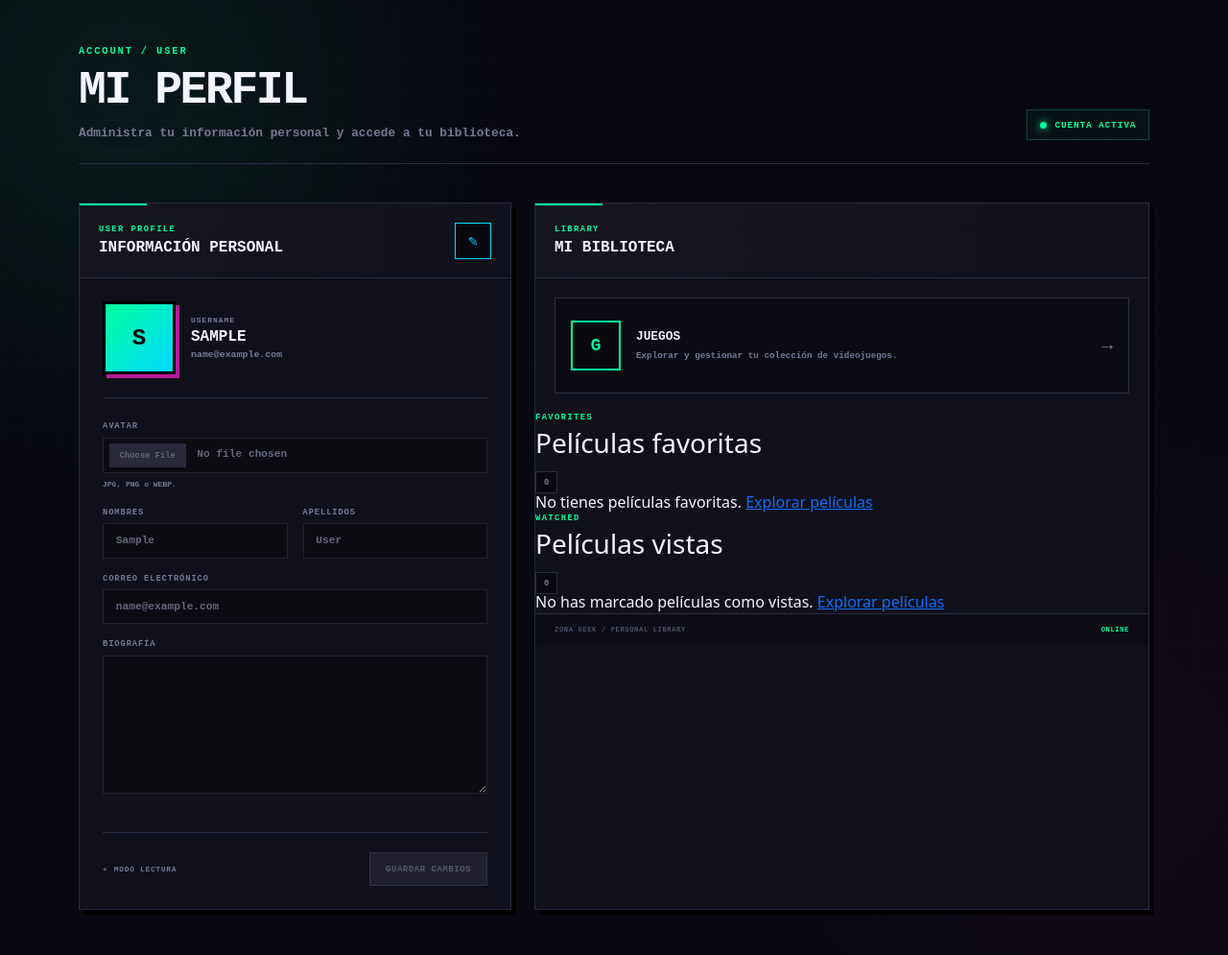
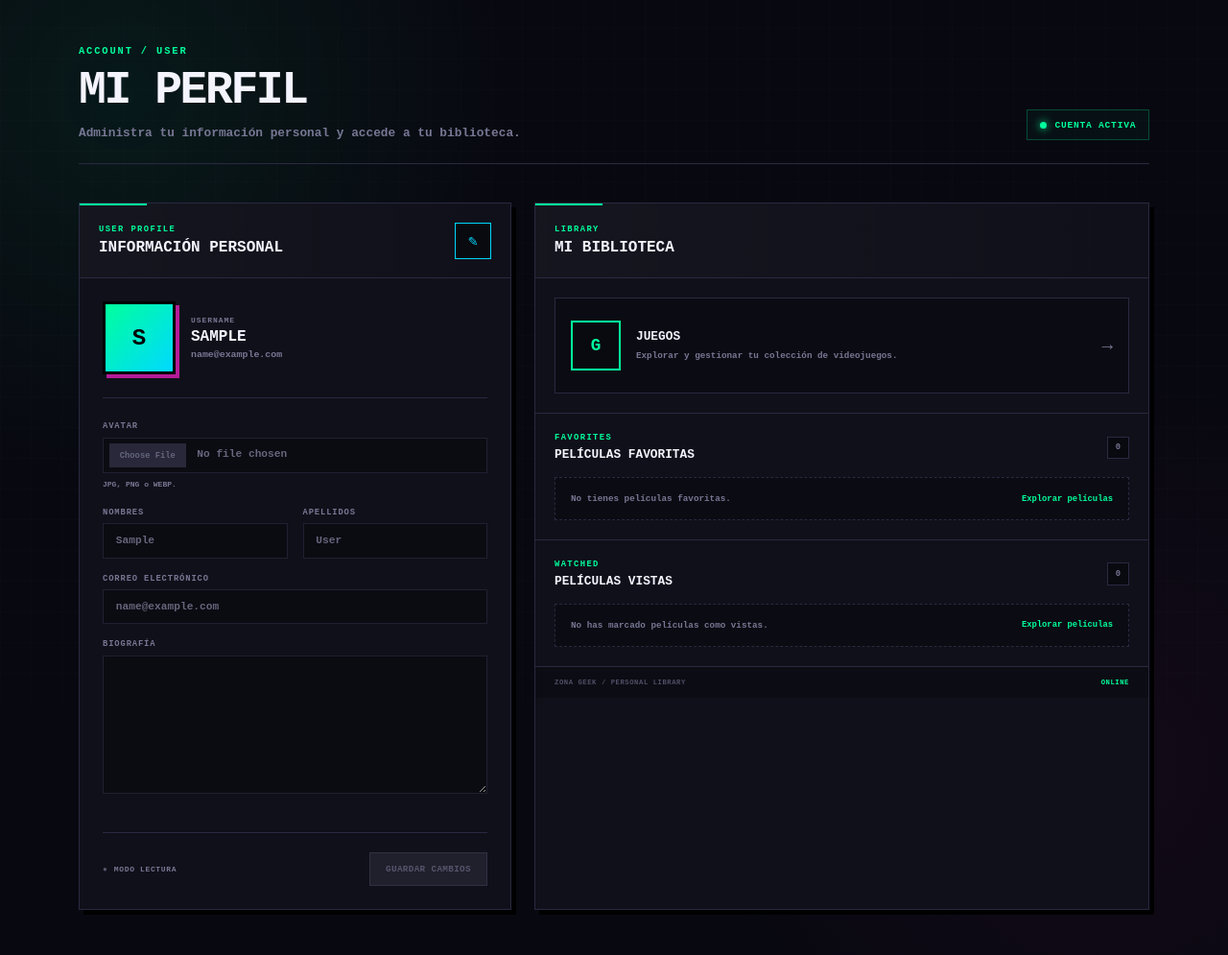
Before and after one commit to mc-herrera-90/django-backend-first, a Django app: page /accounts/profile/ in a window 1280 px wide. Shown: the part 67-1062 px from the top of the page at 96% size. Run offline with Django 5.2, Linux system fonts and the light colour scheme; the visitor is signed in with stand-in values (Sample User, id 1); some libraries are stand-ins or nearby versions.

Commit message:
feat(css): support favorite and watched movies view in user profile

```diff
--- a/accounts/static/css/profile.css
+++ b/accounts/static/css/profile.css
@@ -1,22 +1,17 @@
 /* =========================================================
    PROFILE — ZONA GEEK
    ========================================================= */
-
 .profile-page {
     --profile-bg: #080810;
     --profile-panel: #10101a;
     --profile-panel-alt: #0c0c14;
-
     --profile-primary: #00ff9d;
     --profile-secondary: #b51c98;
     --profile-accent: #00d9ff;
-
     --profile-text: #f4f4ff;
     --profile-muted: #777794;
     --profile-border: #292941;
-
     min-height: calc(100vh - 76px);
-
     background:
         radial-gradient(
             circle at 10% 10%,
@@ -29,24 +24,16 @@
             transparent 30%
         ),
         var(--profile-bg);
-
     color: var(--profile-text);
-
     overflow: hidden;
 }
-
-
 /* =========================================================
    GRID BACKGROUND
    ========================================================= */
-
 .profile-page::before {
     content: "";
-
     position: fixed;
-
     inset: 0;
-
     background-image:
         linear-gradient(
             rgba(255, 255, 255, .018) 1px,
@@ -57,965 +44,788 @@
             rgba(255, 255, 255, .018) 1px,
             transparent 1px
         );
-
     background-size: 32px 32px;
-
     pointer-events: none;
-
     opacity: .7;
 }
-
-
 /* =========================================================
    HEADER
    ========================================================= */
-
 .profile-header {
     position: relative;
-
     display: flex;
-
     align-items: flex-end;
-
     justify-content: space-between;
-
     gap: 2rem;
-
     margin-bottom: 2.5rem;
-
     padding-bottom: 1.5rem;
-
     border-bottom: 1px solid var(--profile-border);
 }
-
 .profile-kicker {
     display: block;
-
     margin-bottom: .5rem;
-
     color: var(--profile-primary);
-
     font:
         900 .65rem
         "Courier New",
         monospace;
-
     letter-spacing: .18em;
-
     text-transform: uppercase;
 }
-
 .profile-header h1 {
     margin: 0;
-
     color: var(--profile-text);
-
     font:
         900 clamp(2rem, 4vw, 3rem)
         "Courier New",
         monospace;
-
     letter-spacing: -.05em;
-
     text-transform: uppercase;
 }
-
 .profile-header p {
     margin: .65rem 0 0;
-
     color: var(--profile-muted);
-
     font:
         700 .8rem
         "Courier New",
         monospace;
 }
-
-
 /* =========================================================
    ACCOUNT STATUS
    ========================================================= */
-
 .profile-status {
     display: flex;
-
     align-items: center;
-
     gap: .55rem;
-
     padding: .6rem .8rem;
-
     background: rgba(0, 255, 157, .04);
-
     border: 1px solid rgba(0, 255, 157, .25);
-
     color: var(--profile-primary);
-
     font:
         900 .6rem
         "Courier New",
         monospace;
-
     letter-spacing: .08em;
-
     white-space: nowrap;
 }
-
 .profile-status-dot {
     width: 7px;
     height: 7px;
-
     background: var(--profile-primary);
-
     box-shadow:
         0 0 8px var(--profile-primary);
-
     border-radius: 50%;
 }
-
-
 /* =========================================================
    CARD
    ========================================================= */
-
 .profile-card {
     position: relative;
-
     height: 100%;
-
     background: var(--profile-panel);
-
     border: 1px solid var(--profile-border);
-
     box-shadow:
         5px 5px 0 #000;
-
     overflow: hidden;
 }
-
 .profile-card::before {
     content: "";
-
     position: absolute;
-
     top: 0;
     left: 0;
-
     width: 70px;
     height: 2px;
-
     background: var(--profile-primary);
 }
-
-
 /* =========================================================
    CARD HEADER
    ========================================================= */
-
 .profile-card-header {
     display: flex;
-
     align-items: center;
-
     gap: 1rem;
-
     min-height: 78px;
-
     padding: 1rem 1.25rem;
-
     background:
         linear-gradient(
             90deg,
             rgba(255, 255, 255, .025),
             transparent
         );
-
     border-bottom: 1px solid var(--profile-border);
 }
-
 .profile-card-header > div:first-child {
     flex: 1;
 }
-
 .profile-card-label {
     display: block;
-
     margin-bottom: .3rem;
-
     color: var(--profile-primary);
-
     font:
         900 .55rem
         "Courier New",
         monospace;
-
     letter-spacing: .16em;
 }
-
 .profile-card-header h2 {
     margin: 0;
-
     color: var(--profile-text);
-
     font:
         900 1rem
         "Courier New",
         monospace;
-
     text-transform: uppercase;
 }
-
-
 /* =========================================================
    EDIT BUTTON
    ========================================================= */
-
 .profile-edit-button {
     display: flex;
-
     align-items: center;
     justify-content: center;
-
     width: 38px;
     height: 38px;
-
     flex-shrink: 0;
-
     padding: 0;
-
     background: #090910;
-
     border: 1px solid var(--profile-accent);
-
     color: var(--profile-accent);
-
     font:
         900 1rem
         "Courier New",
         monospace;
-
     cursor: pointer;
-
     transition:
         background .15s ease,
         color .15s ease,
         box-shadow .15s ease,
         transform .15s ease;
 }
-
 .profile-edit-button:hover {
     background: var(--profile-accent);
-
     color: #000;
-
     box-shadow:
         3px 3px 0 #000;
-
     transform: translate(-1px, -1px);
 }
-
 .profile-edit-button.is-editing {
     border-color: #ff4d6d;
-
     color: #ff4d6d;
 }
-
 .profile-edit-button.is-editing:hover {
     background: #ff4d6d;
-
     color: #000;
 }
-
-
 /* =========================================================
    FORM
    ========================================================= */
-
 .profile-form {
     padding: 1.5rem;
 }
-
 .profile-form fieldset {
     min-width: 0;
-
     margin: 0;
     padding: 0;
-
     border: 0;
 }
-
-
 /* =========================================================
    IDENTITY
    ========================================================= */
-
 .profile-identity {
     display: flex;
-
     align-items: center;
-
     gap: 1rem;
-
     margin-bottom: 1.5rem;
-
     padding-bottom: 1.5rem;
-
     border-bottom: 1px solid var(--profile-border);
 }
-
 .profile-avatar {
     display: flex;
-
     align-items: center;
     justify-content: center;
-
     width: 76px;
     height: 76px;
-
     flex-shrink: 0;
-
     overflow: hidden;
-
     background:
         linear-gradient(
             135deg,
             var(--profile-primary),
             var(--profile-accent)
         );
-
     border: 3px solid #000;
-
     box-shadow:
         4px 4px 0 var(--profile-secondary);
-
     color: #000;
-
     font:
         900 1.5rem
         "Courier New",
         monospace;
 }
-
 .profile-avatar img {
     display: block;
-
     width: 100%;
     height: 100%;
-
     object-fit: cover;
 }
-
 .profile-identity-info {
     min-width: 0;
 }
-
 .profile-identity-label {
     display: block;
-
     margin-bottom: .25rem;
-
     color: var(--profile-muted);
-
     font:
         900 .5rem
         "Courier New",
         monospace;
-
     letter-spacing: .12em;
 }
-
 .profile-identity-info strong {
     display: block;
-
     overflow: hidden;
-
     color: var(--profile-text);
-
     font:
         900 1rem
         "Courier New",
         monospace;
-
     text-overflow: ellipsis;
-
     text-transform: uppercase;
-
     white-space: nowrap;
 }
-
 .profile-identity-email {
     display: block;
-
     max-width: 100%;
-
     margin-top: .25rem;
-
     overflow: hidden;
-
     color: var(--profile-muted);
-
     font:
         700 .62rem
         "Courier New",
         monospace;
-
     text-overflow: ellipsis;
-
     white-space: nowrap;
 }
-
-
 /* =========================================================
    FORM FIELDS
    ========================================================= */
-
 .profile-form-field {
     margin-bottom: 1rem;
 }
-
 .profile-form-field label {
     display: block;
-
     margin-bottom: .4rem;
-
     color: var(--profile-muted);
-
     font:
         900 .55rem
         "Courier New",
         monospace;
-
     letter-spacing: .1em;
-
     text-transform: uppercase;
 }
-
 .profile-form-field input,
 .profile-form-field textarea,
 .profile-form-field select {
     display: block;
-
     width: 100%;
-
     padding: .7rem .8rem;
-
     background: #08080f;
-
     border: 1px solid var(--profile-border);
-
     border-radius: 0;
-
     outline: none;
-
     color: var(--profile-text);
-
     font:
         700 .7rem
         "Courier New",
         monospace;
-
     transition:
         border-color .15s ease,
         box-shadow .15s ease,
         background .15s ease;
 }
-
 .profile-form-field textarea {
     min-height: 100px;
-
     resize: vertical;
 }
-
-
 /* =========================================================
    DISABLED
    ========================================================= */
-
 .profile-form-field input:disabled,
 .profile-form-field textarea:disabled,
 .profile-form-field select:disabled {
     background: #0b0b12;
-
     border-color: #202031;
-
     color: #66667d;
-
     cursor: not-allowed;
-
     opacity: 1;
 }
-
 .profile-form-field input:disabled::placeholder,
 .profile-form-field textarea:disabled::placeholder {
     color: #4e4e62;
 }
-
-
 /* =========================================================
    FOCUS
    ========================================================= */
-
 .profile-form-field input:not(:disabled):focus,
 .profile-form-field textarea:not(:disabled):focus,
 .profile-form-field select:not(:disabled):focus {
     background: #0b1011;
-
     border-color: var(--profile-primary);
-
     box-shadow:
         0 0 0 2px rgba(0, 255, 157, .08);
 }
-
-
 /* =========================================================
    AVATAR INPUT
    ========================================================= */
-
 .profile-avatar-field {
     margin-bottom: 1.25rem;
 }
-
 .profile-file-wrapper input[type="file"] {
     padding: .35rem;
-
     cursor: pointer;
 }
-
 .profile-file-wrapper input[type="file"]::file-selector-button {
     margin-right: .7rem;
-
     padding: .45rem .7rem;
-
     background: var(--profile-primary);
-
     border: 0;
-
     color: #000;
-
     font:
         900 .55rem
         "Courier New",
         monospace;
-
     cursor: pointer;
 }
-
 .profile-file-wrapper input[type="file"]:disabled::file-selector-button {
     background: #28283a;
-
     color: #65657d;
-
     cursor: not-allowed;
 }
-
 .profile-form-field small {
     display: block;
-
     margin-top: .4rem;
-
     color: var(--profile-muted);
-
     font:
         600 .5rem
         "Courier New",
         monospace;
 }
-
-
 /* =========================================================
    TWO COLUMNS
    ========================================================= */
-
 .profile-form-grid {
     display: grid;
-
     grid-template-columns: repeat(2, minmax(0, 1fr));
-
     gap: 1rem;
 }
-
-
 /* =========================================================
    ACTIONS
    ========================================================= */
-
 .profile-form-actions {
     display: flex;
-
     align-items: center;
-
     justify-content: space-between;
-
     gap: 1rem;
-
     margin-top: 1.5rem;
     padding-top: 1.25rem;
-
     border-top: 1px solid var(--profile-border);
 }
-
 .profile-edit-status {
     color: var(--profile-muted);
-
     font:
         900 .5rem
         "Courier New",
         monospace;
-
     letter-spacing: .08em;
 }
-
 .profile-edit-status::before {
     content: "●";
-
     margin-right: .4rem;
-
     color: #55556c;
 }
-
 .profile-edit-status.is-editing {
     color: var(--profile-primary);
 }
-
 .profile-edit-status.is-editing::before {
     color: var(--profile-primary);
-
     text-shadow:
         0 0 6px var(--profile-primary);
 }
-
 .profile-save-button {
     padding: .7rem 1rem;
-
     background: var(--profile-primary);
-
     border: 1px solid var(--profile-primary);
-
     color: #000;
-
     font:
         900 .58rem
         "Courier New",
         monospace;
-
     letter-spacing: .04em;
-
     cursor: pointer;
-
     box-shadow:
         3px 3px 0 #000;
-
     transition:
         background .15s ease,
         transform .15s ease;
 }
-
 .profile-save-button:hover:not(:disabled) {
     background: #7dffca;
-
     transform: translate(-1px, -1px);
 }
-
 .profile-save-button:disabled {
     background: #20202d;
-
     border-color: #303044;
-
     color: #55556c;
-
     cursor: not-allowed;
-
     box-shadow: none;
 }
-
-
 /* =========================================================
-   LIBRARY
+   GAMES LIBRARY
    ========================================================= */
-
 .profile-library {
     padding: 1.25rem;
 }
-
 .profile-library-item {
     position: relative;
-
     display: flex;
-
     align-items: center;
-
     gap: 1rem;
-
     min-height: 100px;
-
     padding: 1rem;
-
-    margin-bottom: .75rem;
-
     background: #0b0b13;
-
     border: 1px solid var(--profile-border);
-
     color: var(--profile-text);
-
     text-decoration: none;
-
     transition:
         border-color .15s ease,
         background .15s ease,
         transform .15s ease;
 }
-
-.profile-library-item:last-child {
-    margin-bottom: 0;
-}
-
 .profile-library-item:hover {
     background: #0e1017;
-
     border-color: var(--profile-primary);
-
     color: var(--profile-text);
-
     transform: translateX(4px);
 }
-
-
 /* =========================================================
-   LIBRARY ICON
+   GAMES LIBRARY ICON
    ========================================================= */
-
 .profile-library-icon {
     display: flex;
-
     align-items: center;
     justify-content: center;
-
     width: 52px;
     height: 52px;
-
     flex-shrink: 0;
-
     background: #090910;
-
     border: 2px solid;
-
     font:
         900 1.1rem
         "Courier New",
         monospace;
 }
-
 .profile-library-icon-games {
     border-color: var(--profile-primary);
-
     color: var(--profile-primary);
 }
-
-.profile-library-icon-movies {
-    border-color: var(--profile-secondary);
-
-    color: var(--profile-secondary);
-}
-
-
 /* =========================================================
-   LIBRARY INFO
+   GAMES LIBRARY INFO
    ========================================================= */
-
 .profile-library-info {
     min-width: 0;
-
     flex: 1;
 }
-
 .profile-library-info strong {
     display: block;
-
     margin-bottom: .35rem;
-
     color: var(--profile-text);
-
     font:
         900 .8rem
         "Courier New",
         monospace;
-
     text-transform: uppercase;
 }
-
 .profile-library-info span {
     display: block;
-
     color: var(--profile-muted);
-
     font:
         600 .58rem
         "Courier New",
         monospace;
-
     line-height: 1.5;
 }
-
 .profile-library-arrow {
     color: var(--profile-muted);
-
     font:
         900 1.2rem
         "Courier New",
         monospace;
-
     transition:
         color .15s ease,
         transform .15s ease;
 }
-
 .profile-library-item:hover .profile-library-arrow {
     color: var(--profile-primary);
-
     transform: translateX(4px);
 }
-
-
+/* =========================================================
+   MOVIE SECTION
+   ========================================================= */
+.profile-movie-section {
+    padding: 1.25rem;
+    border-top: 1px solid var(--profile-border);
+}
+.profile-movie-section-header {
+    display: flex;
+    align-items: center;
+    justify-content: space-between;
+    gap: 1rem;
+    margin-bottom: 1rem;
+}
+.profile-movie-section-header h3 {
+    margin: 0;
+    color: var(--profile-text);
+    font:
+        900 .8rem
+        "Courier New",
+        monospace;
+    text-transform: uppercase;
+}
+/* =========================================================
+   MOVIE GRID
+   ========================================================= */
+.profile-movie-grid {
+    display: grid;
+    grid-template-columns: repeat(3, minmax(0, 1fr));
+    gap: .75rem;
+}
+/* =========================================================
+   MOVIE ITEM
+   ========================================================= */
+.profile-movie-item {
+    display: block;
+    min-width: 0;
+    background: #0b0b13;
+    border: 1px solid var(--profile-border);
+    color: var(--profile-text);
+    text-decoration: none;
+    overflow: hidden;
+    transition:
+        border-color .15s ease,
+        transform .15s ease,
+        background .15s ease;
+}
+.profile-movie-item:hover {
+    background: #0e1017;
+    border-color: var(--profile-primary);
+    color: var(--profile-text);
+    transform: translateY(-3px);
+}
+/* =========================================================
+   MOVIE POSTER
+   ========================================================= */
+.profile-movie-item img,
+.profile-movie-placeholder {
+    display: block;
+    width: 100%;
+    aspect-ratio: 2 / 3;
+    object-fit: cover;
+    background: #08080f;
+}
+.profile-movie-placeholder {
+    display: flex;
+    align-items: center;
+    justify-content: center;
+    color: var(--profile-primary);
+    font:
+        900 1.5rem
+        "Courier New",
+        monospace;
+}
+/* =========================================================
+   MOVIE INFO
+   ========================================================= */
+.profile-movie-info {
+    min-width: 0;
+    padding: .65rem;
+}
+.profile-movie-info strong {
+    display: block;
+    overflow: hidden;
+    margin-bottom: .3rem;
+    color: var(--profile-text);
+    font:
+        900 .62rem
+        "Courier New",
+        monospace;
+    text-overflow: ellipsis;
+    text-transform: uppercase;
+    white-space: nowrap;
+}
+.profile-movie-info span {
+    display: block;
+    overflow: hidden;
+    color: var(--profile-muted);
+    font:
+        600 .5rem
+        "Courier New",
+        monospace;
+    text-overflow: ellipsis;
+    white-space: nowrap;
+}
+/* =========================================================
+   EMPTY MOVIE LIBRARY
+   ========================================================= */
+.profile-empty-library {
+    display: flex;
+    align-items: center;
+    justify-content: space-between;
+    gap: 1rem;
+    padding: 1rem;
+    background: #0b0b13;
+    border: 1px dashed var(--profile-border);
+}
+.profile-empty-library span {
+    color: var(--profile-muted);
+    font:
+        600 .58rem
+        "Courier New",
+        monospace;
+}
+.profile-empty-library a {
+    flex-shrink: 0;
+    color: var(--profile-primary);
+    font:
+        900 .55rem
+        "Courier New",
+        monospace;
+    text-decoration: none;
+    transition: color .15s ease;
+}
+.profile-empty-library a:hover {
+    color: var(--profile-accent);
+}
 /* =========================================================
    LIBRARY COUNT
    ========================================================= */
-
 .profile-library-count {
     padding: .35rem .5rem;
-
     background: #090910;
-
     border: 1px solid var(--profile-border);
-
     color: var(--profile-muted);
-
     font:
         900 .55rem
         "Courier New",
         monospace;
 }
-
-
 /* =========================================================
    LIBRARY FOOTER
    ========================================================= */
-
 .profile-library-footer {
     display: flex;
-
     align-items: center;
-
     justify-content: space-between;
-
     padding: .75rem 1.25rem;
-
     background: var(--profile-panel-alt);
-
     border-top: 1px solid var(--profile-border);
-
     color: #4f4f67;
-
     font:
         900 .45rem
         "Courier New",
         monospace;
-
     letter-spacing: .08em;
 }
-
 .profile-library-footer span:last-child {
     color: var(--profile-primary);
 }
-
-
 /* =========================================================
    RESPONSIVE
    ========================================================= */
-
 @media (max-width: 991px) {
-
     .profile-header {
         align-items: flex-start;
-
         flex-direction: column;
     }
-
     .profile-status {
         align-self: flex-start;
     }
-
+    .profile-movie-grid {
+        grid-template-columns: repeat(4, minmax(0, 1fr));
+    }
 }
-
-
 @media (max-width: 767px) {
-
     .profile-page {
         min-height: auto;
     }
-
     .profile-header {
         margin-bottom: 1.5rem;
     }
-
     .profile-header h1 {
         font-size: 2rem;
     }
-
     .profile-card-header {
         min-height: 70px;
-
         padding: .9rem 1rem;
     }
-
     .profile-form {
         padding: 1rem;
     }
-
     .profile-form-grid {
         grid-template-columns: 1fr;
-
         gap: 0;
     }
-
     .profile-identity {
         align-items: flex-start;
     }
-
     .profile-avatar {
         width: 64px;
         height: 64px;
     }
-
     .profile-library {
         padding: 1rem;
     }
-
     .profile-library-item {
         min-height: 90px;
-
         padding: .8rem;
     }
-
     .profile-library-icon {
         width: 44px;
         height: 44px;
     }
-
+    .profile-movie-section {
+        padding: 1rem;
+    }
+    .profile-movie-grid {
+        grid-template-columns: repeat(3, minmax(0, 1fr));
+        gap: .6rem;
+    }
+    .profile-movie-info {
+        padding: .5rem;
+    }
+    .profile-movie-info strong {
+        font-size: .55rem;
+    }
+    .profile-movie-info span {
+        font-size: .45rem;
+    }
+    .profile-empty-library {
+        align-items: flex-start;
+        flex-direction: column;
+    }
     .profile-form-actions {
         align-items: stretch;
-
         flex-direction: column;
     }
-
     .profile-save-button {
         width: 100%;
     }
-
     .profile-library-footer {
         gap: .5rem;
-
         font-size: .4rem;
     }
-
 }
+@media (max-width: 480px) {
+    .profile-movie-grid {
+        grid-template-columns: repeat(2, minmax(0, 1fr));
+    }
+}
```
